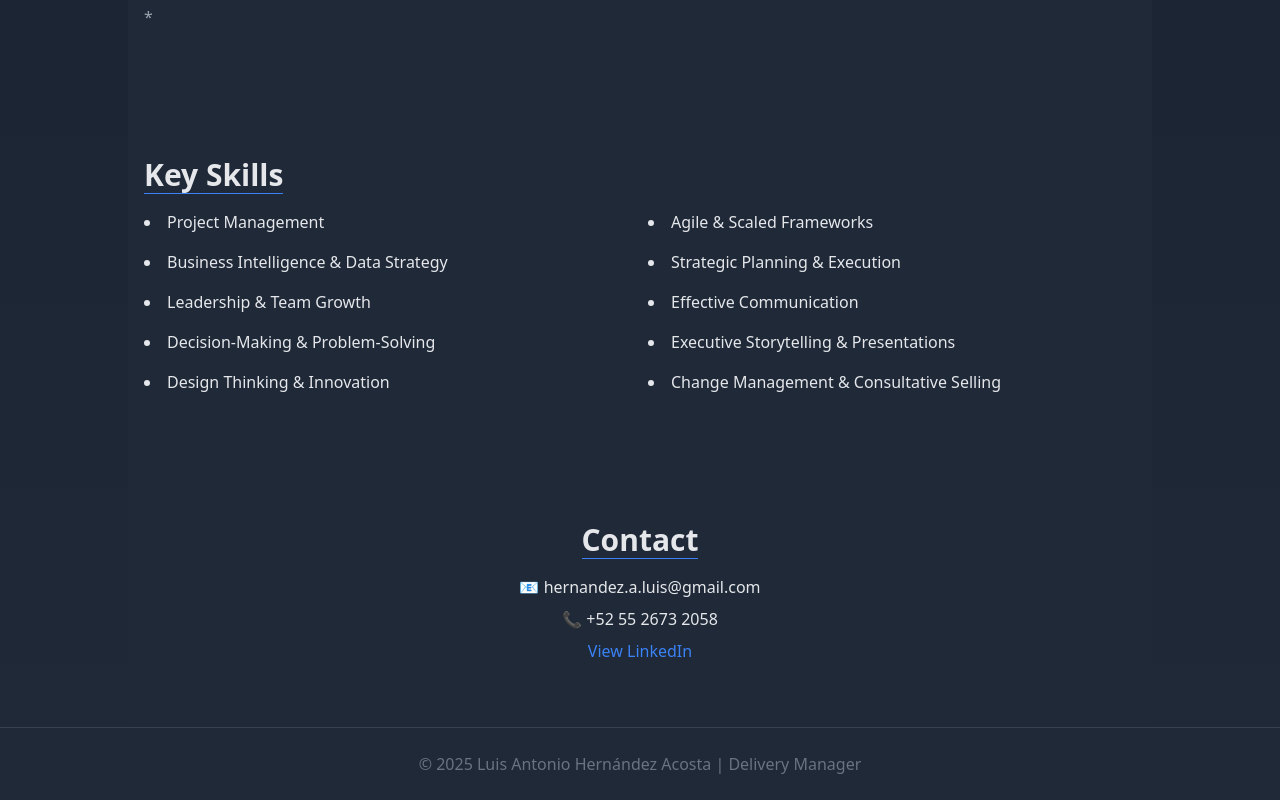
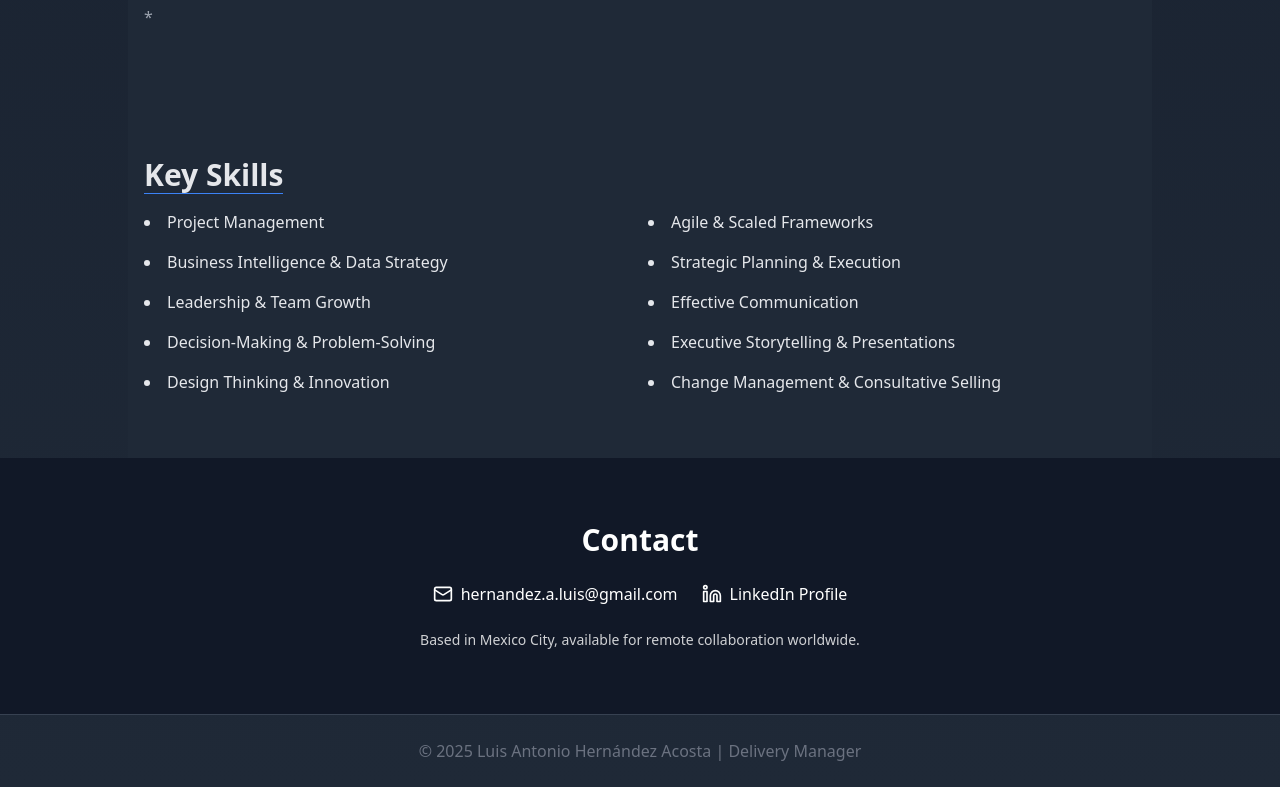
Before and after one commit to hernandezaluis-afk/luis-hernandez-delivery-manager, a React (Vite) app: page / in a window 1280 px wide. Shown: the part 2239-3039 px from the top of the page. Built offline with nearby package versions, Linux system fonts and the light colour scheme.

Commit message:
Added contact icons and bilingual text to Contact section

```diff
--- a/src/Portfolio.jsx
+++ b/src/Portfolio.jsx
@@ -302,11 +302,45 @@ export default function Portfolio() {
       </section>
 
       {/* Contact Section */}
-      <section id="contact" className={`max-w-5xl mx-auto py-16 px-4 text-center ${theme.card}`}>
-        <h3 className={`text-2xl md:text-3xl font-semibold mb-4 border-b ${theme.accent} inline-block`}>{t.contactTitle}</h3>
-        <p className="mb-2">📧 {t.contact.email}</p>
-        <p className="mb-2">📞 {t.contact.phone}</p>
-        <a href={t.contact.linkedin} target="_blank" rel="noreferrer" className="text-blue-500 hover:underline">{t.viewLinkedIn}</a>
+     <section
+        id="contact"
+        className={`py-16 text-center ${darkMode ? 'bg-gray-900 text-white' : 'bg-gray-100 text-gray-900'}`}
+      >
+        <h2 className="text-3xl font-bold mb-6">
+          {lang === 'en' ? 'Contact' : 'Contacto'}
+        </h2>
+
+        <div className="flex justify-center space-x-6 mb-6">
+          {/* Email */}
+          <a
+            href="mailto:hernandez.a.luis@gmail.com"
+            target="_blank"
+            rel="noopener noreferrer"
+            className="flex items-center space-x-2 hover:text-blue-500 transition"
+            title="Email"
+          >
+            <Mail size={20} />
+            <span>hernandez.a.luis@gmail.com</span>
+          </a>
+
+          {/* LinkedIn */}
+          <a
+            href="https://www.linkedin.com/in/luis-antonio-hernandez-acosta-420531100/"
+            target="_blank"
+            rel="noopener noreferrer"
+            className="flex items-center space-x-2 hover:text-blue-500 transition"
+            title="LinkedIn"
+          >
+            <Linkedin size={20} />
+            <span>{lang === 'en' ? 'LinkedIn Profile' : 'Perfil de LinkedIn'}</span>
+          </a>
+        </div>
+
+        <p className="text-sm opacity-80">
+          {lang === 'en'
+            ? 'Based in Mexico City, available for remote collaboration worldwide.'
+            : 'Con base en Ciudad de México, disponible para colaboración remota global.'}
+        </p>
       </section>
 
       {/* Footer */}
```
